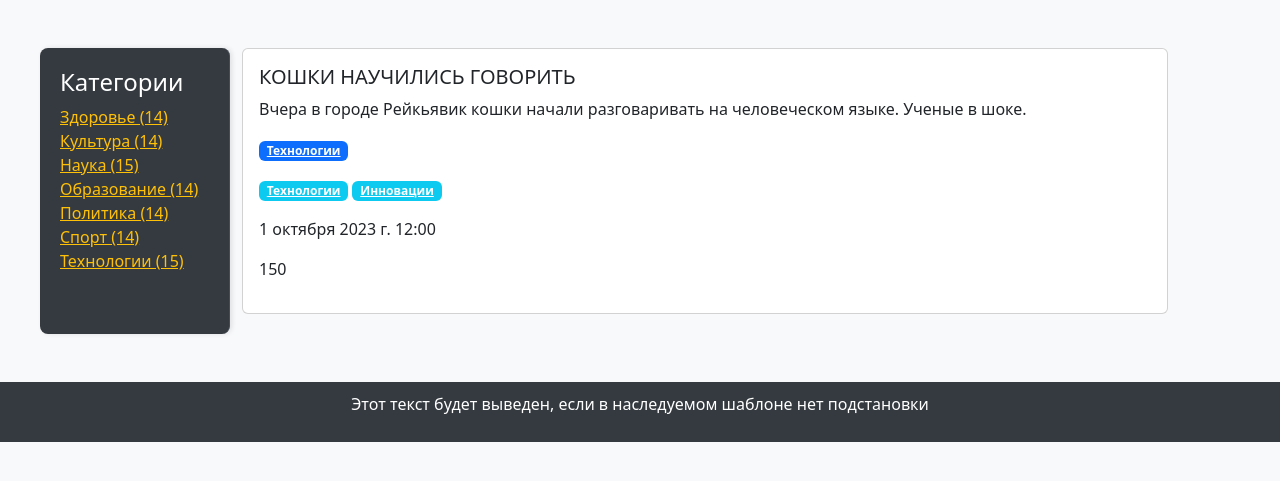
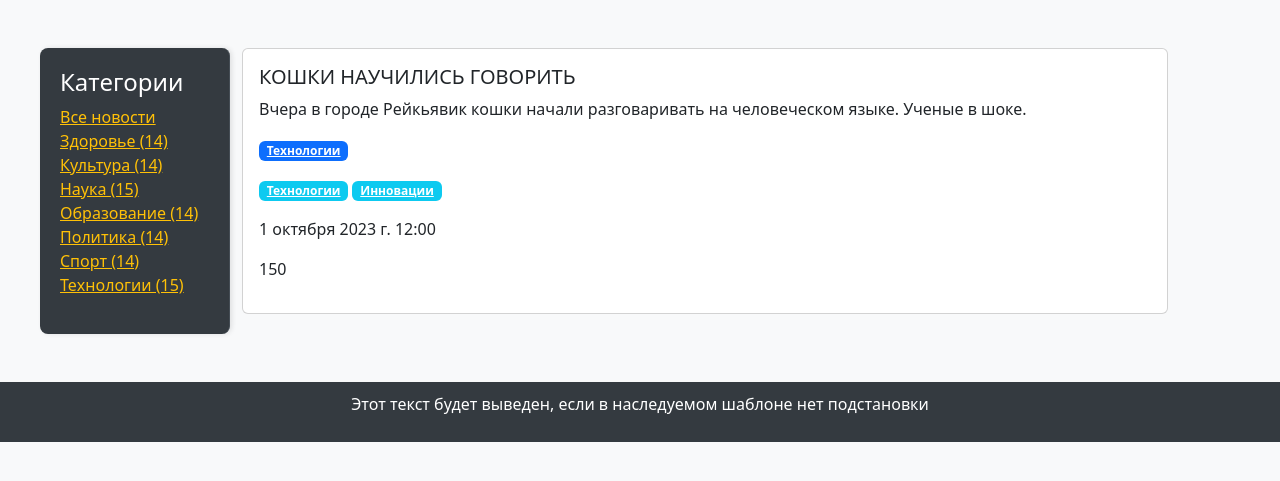
Before and after one commit to IgorPronin978/my_django_2_0, a Django app: page /news/catalog/1/ in a window 1280 px wide. Shown: the part 56-537 px from the top of the page. Run offline with Django 5.2, Linux system fonts and the light colour scheme; data comes from the database, SQL or seed files in the repository; parts of the project's set-up code (start-up, migrations or seed data) failed here and were passed over.

Commit message:
в боковое меню добавлена ссылка - все новости

```diff
--- a/templates/base.html
+++ b/templates/base.html
@@ -67,6 +67,12 @@
         <div class="col-md-2 sidebar" style="margin-left: -30px;">
             <h4>Категории</h4>
             <ul class="list-unstyled">
+                 <!-- Ссылка "Все новости" -->
+                <li>
+                    <a href="{% url 'news:catalog' %}">
+                        Все новости
+                    </a>
+                </li>
                 {% for category in categories_with_count %}
                     <li>
                         <a href="{% url 'news:catalog' %}?category={{ category.category.id }}">
```
